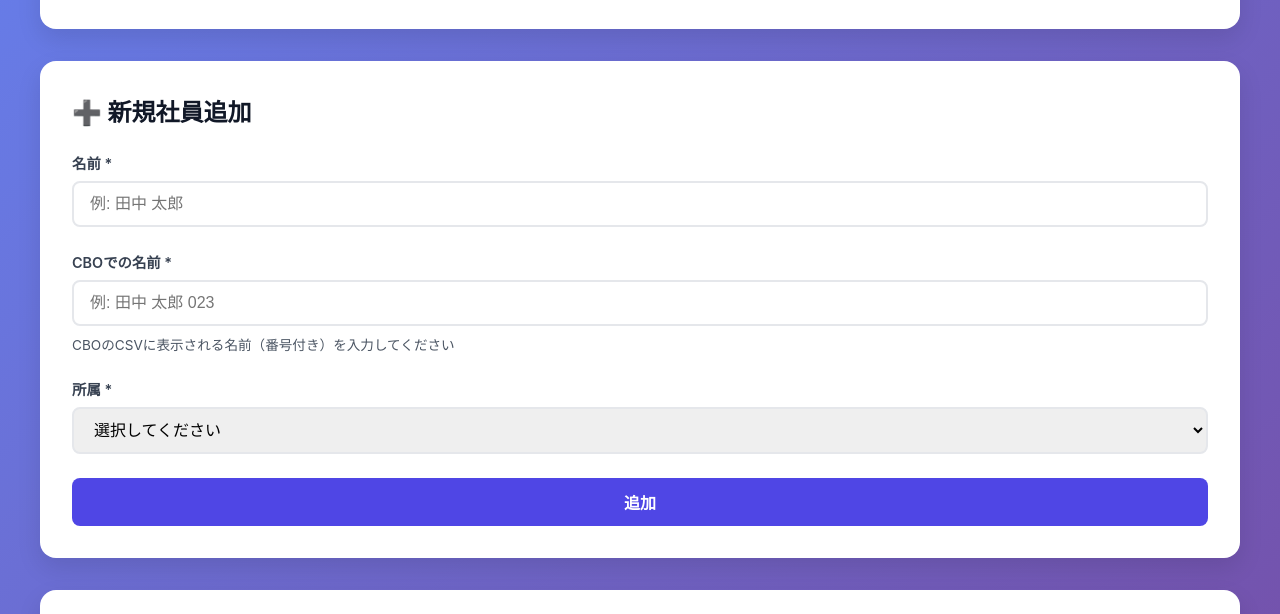
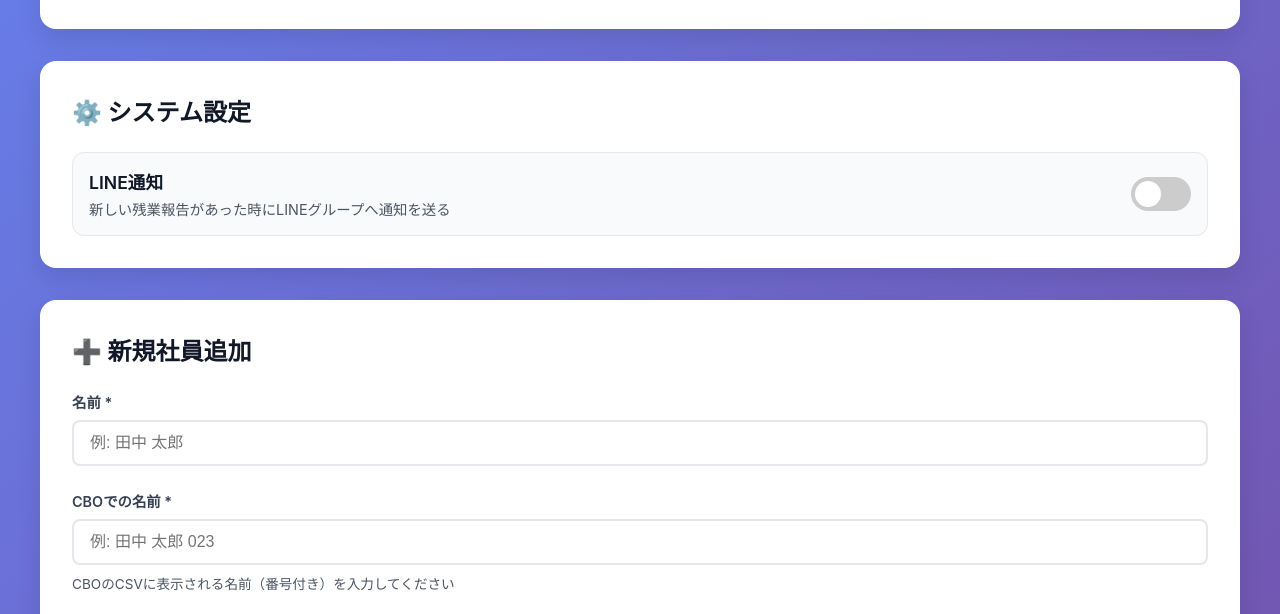
Before and after one commit to tatehub778/overtime-report-bot, a website: page public/admin.html in a window 1280 px wide. Shown: the part 113-727 px from the top of the page. Drawn offline with Linux system fonts and the light colour scheme; no server answers.

Commit message:
Add LINE notification toggle setting

```diff
--- a/public/admin.css
+++ b/public/admin.css
@@ -373,3 +373,106 @@ nav {
         gap: 1rem;
     }
 }
+
+/* Settings Section */
+.settings-section {
+    background: white;
+    padding: 2rem;
+    border-radius: 16px;
+    box-shadow: 0 10px 25px rgba(0, 0, 0, 0.1);
+    margin-bottom: 2rem;
+}
+
+.settings-section h2 {
+    font-size: 1.5rem;
+    margin-bottom: 1.5rem;
+    color: var(--gray-900);
+}
+
+.setting-item {
+    display: flex;
+    justify-content: space-between;
+    align-items: center;
+    padding: 1rem;
+    background: var(--gray-50);
+    border-radius: 12px;
+    border: 1px solid var(--gray-200);
+}
+
+.setting-info {
+    display: flex;
+    flex-direction: column;
+    gap: 0.25rem;
+}
+
+.setting-label {
+    font-weight: 600;
+    color: var(--gray-900);
+    font-size: 1.1rem;
+}
+
+.setting-desc {
+    color: var(--gray-600);
+    font-size: 0.9rem;
+}
+
+/* Toggle Switch */
+.switch {
+    position: relative;
+    display: inline-block;
+    width: 60px;
+    height: 34px;
+}
+
+.switch input {
+    opacity: 0;
+    width: 0;
+    height: 0;
+}
+
+.slider {
+    position: absolute;
+    cursor: pointer;
+    top: 0;
+    left: 0;
+    right: 0;
+    bottom: 0;
+    background-color: #ccc;
+    -webkit-transition: .4s;
+    transition: .4s;
+}
+
+.slider:before {
+    position: absolute;
+    content: "";
+    height: 26px;
+    width: 26px;
+    left: 4px;
+    bottom: 4px;
+    background-color: white;
+    -webkit-transition: .4s;
+    transition: .4s;
+}
+
+input:checked+.slider {
+    background-color: var(--success-color);
+}
+
+input:focus+.slider {
+    box-shadow: 0 0 1px var(--success-color);
+}
+
+input:checked+.slider:before {
+    -webkit-transform: translateX(26px);
+    -ms-transform: translateX(26px);
+    transform: translateX(26px);
+}
+
+/* Rounded sliders */
+.slider.round {
+    border-radius: 34px;
+}
+
+.slider.round:before {
+    border-radius: 50%;
+}
--- a/public/admin.html
+++ b/public/admin.html
@@ -17,6 +17,21 @@
                 <a href="cbo-verify.html" class="nav-link">📊 CBO検証</a>
             </nav>
         </header>
+
+        <!-- 設定セクション -->
+        <section class="settings-section">
+            <h2>⚙️ システム設定</h2>
+            <div class="setting-item">
+                <div class="setting-info">
+                    <span class="setting-label">LINE通知</span>
+                    <span class="setting-desc">新しい残業報告があった時にLINEグループへ通知を送る</span>
+                </div>
+                <label class="switch">
+                    <input type="checkbox" id="lineNotifyToggle">
+                    <span class="slider round"></span>
+                </label>
+            </div>
+        </section>
 
         <!-- 新規追加フォーム -->
         <section class="add-section">
--- a/public/admin.js
+++ b/public/admin.js
@@ -4,12 +4,49 @@ let employees = [];
 // ページ読み込み時
 document.addEventListener('DOMContentLoaded', async () => {
     await loadEmployees();
+    await loadSettings();
 
     // イベントリスナー
     document.getElementById('addForm').addEventListener('submit', handleAddEmployee);
     document.getElementById('editForm').addEventListener('submit', handleEditEmployee);
     document.getElementById('showInactive').addEventListener('change', renderEmployees);
 });
+
+// 設定読み込み
+async function loadSettings() {
+    try {
+        const response = await fetch('/api/settings');
+        if (response.ok) {
+            const data = await response.json();
+            const toggle = document.getElementById('lineNotifyToggle');
+            if (toggle) {
+                toggle.checked = data.line_notification_enabled;
+                toggle.addEventListener('change', handleSettingChange);
+            }
+        }
+    } catch (e) {
+        console.error('Failed to load settings', e);
+    }
+}
+
+// 設定変更ハンドラ
+async function handleSettingChange(e) {
+    const enabled = e.target.checked;
+    try {
+        const response = await fetch('/api/settings', {
+            method: 'POST',
+            headers: { 'Content-Type': 'application/json' },
+            body: JSON.stringify({ line_notification_enabled: enabled })
+        });
+
+        if (!response.ok) throw new Error('Save failed');
+
+    } catch (error) {
+        console.error('Failed to save setting', error);
+        alert('設定の保存に失敗しました');
+        e.target.checked = !enabled; // 元に戻す
+    }
+}
 
 // 社員データ読み込み
 async function loadEmployees() {
```
Also changed, not shown: api/settings.js (added, +34 -0 lines), api/submit-report.js (+12 -0 lines).
